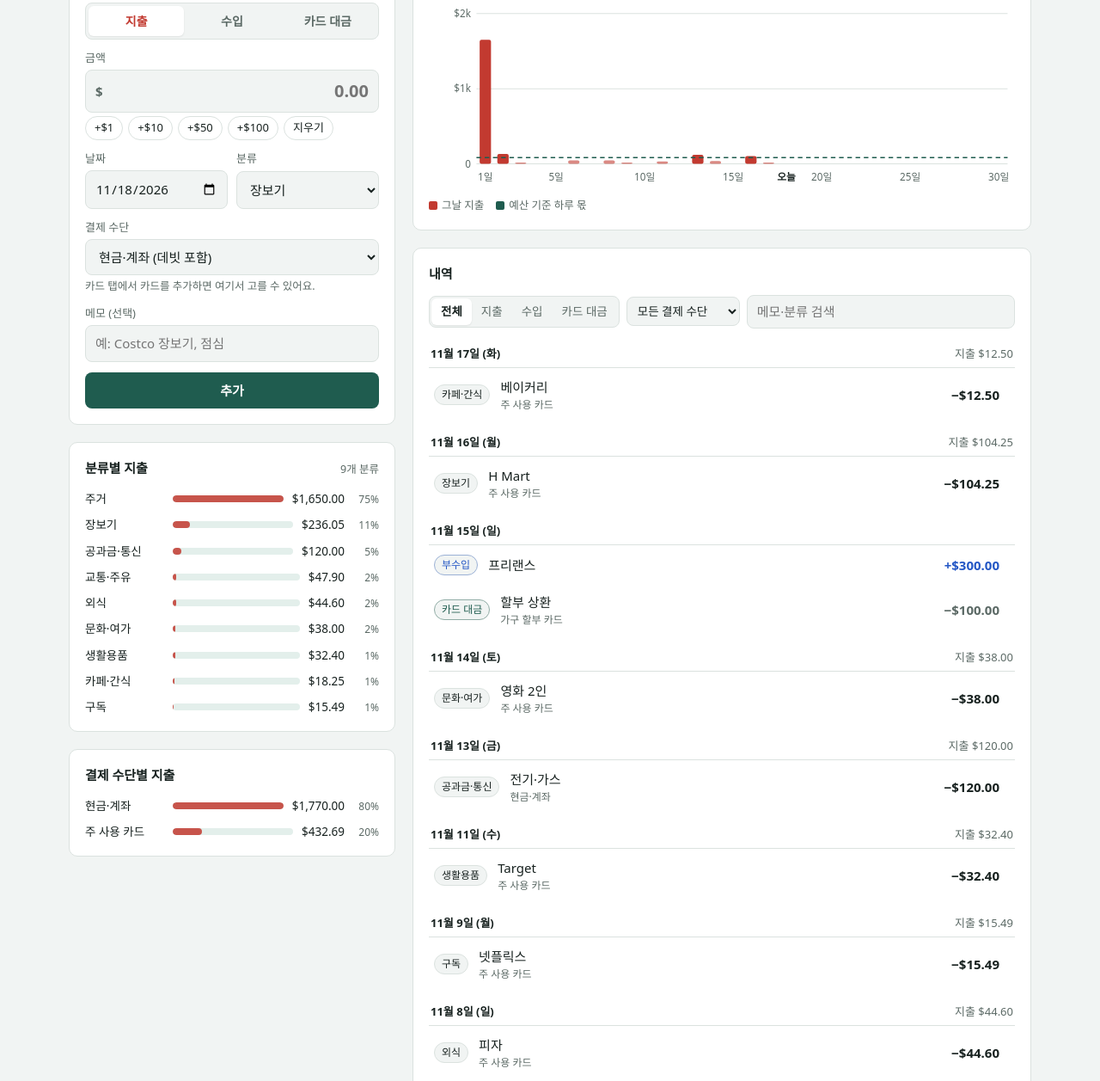
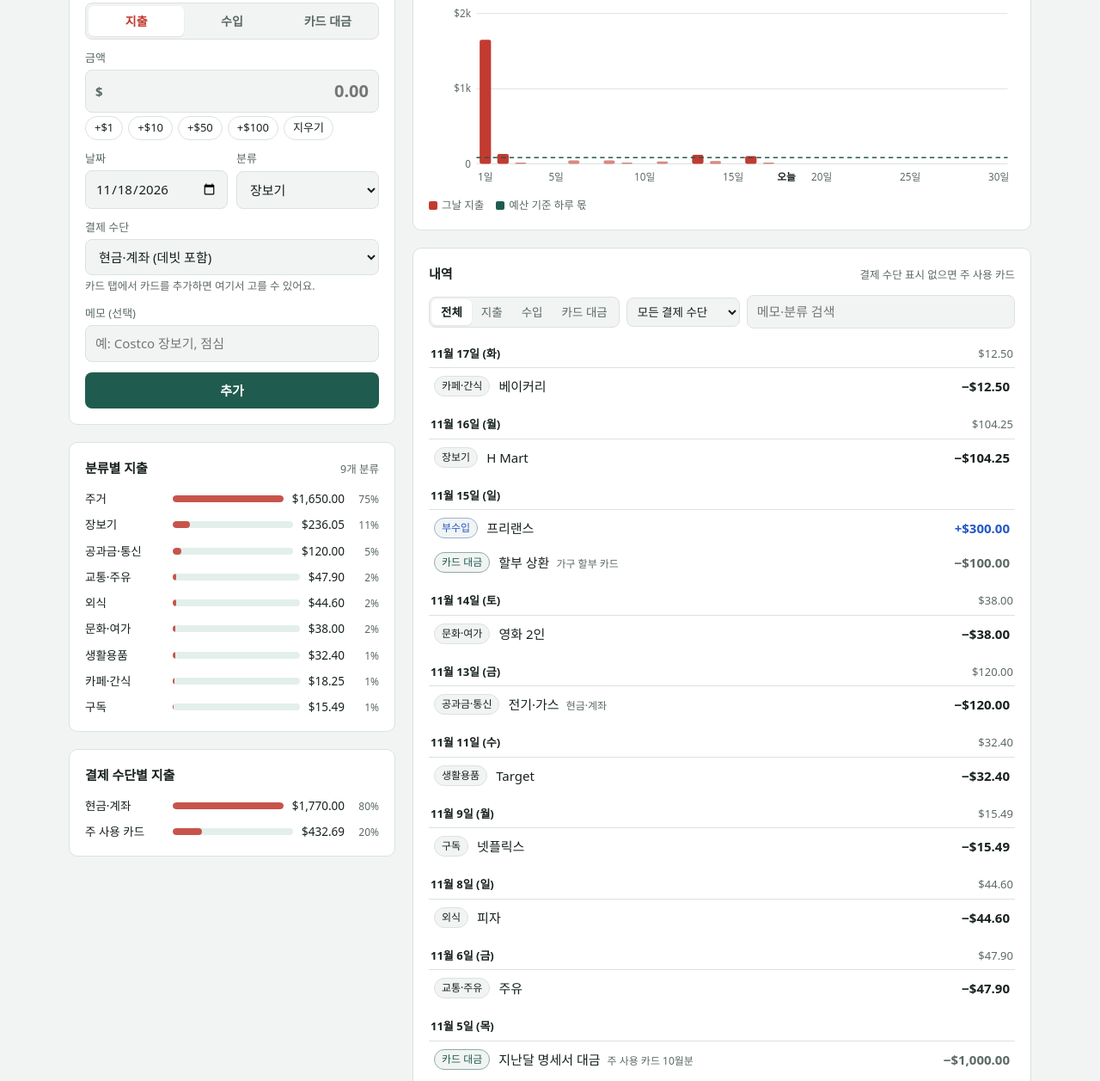
Before and after one commit to Logicore-Jay/ledger, a plain HTML site: page index.html in a window 1280 px wide. Shown: the part 845-2102 px from the top of the page at 86% size. Drawn offline with Linux system fonts and the light colour scheme; a web font is replaced by a local one.

Commit message:
Add files via upload

```diff
--- a/index.html
+++ b/index.html
@@ -161,17 +161,16 @@ form.entry, form.cardform { display: grid; gap: 12px; }
 .day + .day { margin-top: 10px; }
 .dayhead { display: flex; justify-content: space-between; font-size: 13px; color: var(--muted); padding: 6px 2px; border-bottom: 1px solid var(--line); }
 .dayhead strong { color: var(--ink); font-weight: 600; }
-.item { display: grid; grid-template-columns: auto 1fr auto auto; gap: 12px; align-items: center; padding: 9px 6px; border-radius: 8px; }
+.item { display: grid; grid-template-columns: auto 1fr auto; gap: 10px; align-items: center; padding: 6px 6px; border-radius: 8px; min-height: 38px; }
 .item.clickable { cursor: pointer; }
 .item.clickable:hover { background: var(--accent-soft); }
 .item.active { background: var(--accent-soft); box-shadow: inset 3px 0 0 var(--accent); }
 .tag { font-size: 12px; padding: 2px 8px; border-radius: 999px; background: var(--bg); border: 1px solid var(--line); white-space: nowrap; }
 .tag.income { color: var(--income); border-color: color-mix(in srgb, var(--income) 35%, var(--line)); }
 .tag.payment { color: var(--accent); border-color: color-mix(in srgb, var(--accent) 40%, var(--line)); }
-.memo { overflow: hidden; min-width: 0; display: grid; }
-.memo b { font-weight: 400; overflow: hidden; text-overflow: ellipsis; white-space: nowrap; }
-.memo b.none { color: var(--muted); }
-.memo small { color: var(--muted); font-size: 12px; overflow: hidden; text-overflow: ellipsis; white-space: nowrap; }
+.memo { overflow: hidden; min-width: 0; display: flex; align-items: baseline; gap: 8px; }
+.memo b { font-weight: 400; overflow: hidden; text-overflow: ellipsis; white-space: nowrap; flex: 0 1 auto; min-width: 0; }
+.memo small { color: var(--muted); font-size: 12px; overflow: hidden; text-overflow: ellipsis; white-space: nowrap; flex: 0 1 auto; min-width: 0; }
 .amt-cell { font-weight: 600; white-space: nowrap; text-align: right; }
 .amt-cell.income { color: var(--income); }
 .amt-cell.payment { color: var(--muted); }
@@ -921,14 +920,23 @@ body.readonly #backupLoadBtn, body.readonly .cur { display: none !important; }
     const isPay = e.type === "payment";
     const sign = e.type === "income" ? "+" : "−";
     const tagText = isPay ? "카드 대금" : esc(e.category || "기타");
-    const memo = e.memo ? `<b>${esc(e.memo)}</b>` : `<b class="none">메모 없음</b>`;
+    // 한 줄: [분류] 메모(있을 때만) 결제수단(주로 쓰는 것과 다를 때만) ... 금액
     let sub = "";
-    if (isPay) { const c = cardById(e.card); sub = `${esc(c ? c.name : "삭제된 카드")}${e.stmt && c ? " · " + esc(stmtLabel(c, e.stmt).title) : ""}`; }
-    else if (e.type === "expense") sub = esc(methodName(e.method));
-    if (opts.showDate) sub = `${md(e.date)} · ${sub}`;
-    const inner = `<span class="tag ${e.type}">${tagText}</span><span class="memo">${memo}${sub ? `<small>${sub}</small>` : ""}</span><span class="amt-cell num ${e.type}">${sign}${money(e.amount).replace("−", "")}</span>`;
-    if (e.example || state.readonly) return `<div class="item">${inner}<span></span></div>`;
-    return `<div class="item clickable${state.editingId === e.id ? " active" : ""}" data-id="${esc(e.id)}" role="button" tabindex="0" aria-label="${tagText} ${money(e.amount)} 수정">${inner}<button class="del" type="button" data-del="${esc(e.id)}" aria-label="${tagText} ${money(e.amount)} 삭제">×</button></div>`;
+    if (isPay) { const c = cardById(e.card); sub = `${esc(c ? c.name : "삭제된 카드")}${e.stmt && c ? ` ${Number(e.stmt.slice(5))}월분` : ""}`; }
+    else if (e.type === "expense" && !opts.hideMethod && (e.method || "cash") !== opts.mainMethod) sub = esc(methodName(e.method));
+    if (opts.showDate) sub = md(e.date) + (sub ? ` · ${sub}` : "");
+    const text = `<span class="memo">${e.memo ? `<b>${esc(e.memo)}</b>` : ""}${sub ? `<small>${sub}</small>` : ""}</span>`;
+    const inner = `<span class="tag ${e.type}">${tagText}</span>${text}<span class="amt-cell num ${e.type}">${sign}${money(e.amount).replace("−", "")}</span>`;
+    if (e.example || state.readonly) return `<div class="item">${inner}</div>`;
+    return `<div class="item clickable${state.editingId === e.id ? " active" : ""}" data-id="${esc(e.id)}" role="button" tabindex="0" aria-label="${tagText} ${money(e.amount)} 수정·삭제">${inner}</div>`;
+  }
+  // 이 목록에서 가장 많이 쓴 결제 수단: 줄마다 반복하지 않고 제목 옆에 한 번만 알린다
+  function mainMethodOf(rows) {
+    const count = new Map();
+    for (const e of rows) if (e.type === "expense") { const m = e.method || "cash"; count.set(m, (count.get(m) || 0) + 1); }
+    let best = null, n = 0;
+    for (const [m, c] of count) if (c > n) { best = m; n = c; }
+    return best;
   }
 
   function renderList(list) {
@@ -942,6 +950,10 @@ body.readonly #backupLoadBtn, body.readonly .cur { display: none !important; }
     const subs = [];
     if (state.filter !== "all") subs.push({ expense: "지출만", income: "수입만", payment: "카드 대금만" }[state.filter]);
     if (mf !== "all") subs.push(methodName(mf));
+    const mainMethod = mf === "all" ? mainMethodOf(rows) : null;
+    const showsOthers = mainMethod && rows.some((e) => e.type === "expense" && (e.method || "cash") !== mainMethod);
+    if (mainMethod && showsOthers) subs.push(`결제 수단 표시 없으면 ${methodName(mainMethod)}`);
+    else if (mainMethod) subs.push(`모두 ${methodName(mainMethod)}`);
     $("listSub").textContent = subs.join(" · ");
     $("listCount").textContent = `${rows.length}건` + (rows.length ? ` · 지출 ${money(sum(rows.filter((e) => e.type === "expense")))}` : "");
     if (!rows.length) { $("list").innerHTML = `<p class="empty">${list.length ? "조건에 맞는 내역이 없어요." : "이 달에는 기록이 없어요. 왼쪽에서 첫 내역을 추가해 보세요."}</p>`; return; }
@@ -951,7 +963,7 @@ body.readonly #backupLoadBtn, body.readonly .cur { display: none !important; }
     for (const [date, items] of groups) {
       const d = new Date(date + "T00:00:00");
       const spent = sum(items.filter((e) => e.type === "expense"));
-      html += `<div class="day"><div class="dayhead"><strong>${d.getMonth() + 1}월 ${d.getDate()}일 (${DOW[d.getDay()]})</strong><span class="num">${spent ? "지출 " + money(spent) : ""}</span></div>${items.map((e) => entryRow(e)).join("")}</div>`;
+      html += `<div class="day"><div class="dayhead"><strong>${d.getMonth() + 1}월 ${d.getDate()}일 (${DOW[d.getDay()]})</strong><span class="num">${spent ? money(spent) : ""}</span></div>${items.map((e) => entryRow(e, { mainMethod, hideMethod: mf !== "all" })).join("")}</div>`;
     }
     $("list").innerHTML = html;
   }
@@ -1279,7 +1291,7 @@ body.readonly #backupLoadBtn, body.readonly .cur { display: none !important; }
       </div>
       ${recon}
       <div class="cats">${barRows(catRows, charged, "이 명세서 기간에 기록된 사용이 없어요.")}</div>
-      <div>${charges.length ? charges.map((e) => entryRow(e, { showDate: true })).join("") : ""}</div>
+      <div>${charges.length ? charges.map((e) => entryRow(e, { showDate: true, hideMethod: true })).join("") : ""}</div>
       ${card.id.startsWith("exc") ? "" : `<div class="actions"><button class="textbtn" type="button" data-addcharge="${esc(card.id)}">+ 이 명세서에 사용 내역 추가</button><button class="textbtn" type="button" data-addpay="${esc(card.id)}">+ 이 명세서 대금 납부 기록</button></div>`}
       <h2>최근 납부 기록</h2>
       <div class="paylist">${recentPays.length ? recentPays.map((e) => `<div><span>${e.date}${e.stmt ? ` · ${esc(stmtLabel(card, e.stmt).title)}` : ""}</span><span class="num">${money(e.amount)}</span></div>`).join("") : `<p class="empty">납부 기록이 없어요.</p>`}</div>`;
--- a/sw.js
+++ b/sw.js
@@ -1,6 +1,6 @@
 // 오프라인에서도 가계부가 열리도록 앱 파일을 기기에 보관한다.
 // 앱 파일을 고친 뒤 다시 올릴 때는 VERSION 숫자를 올려야 휴대폰이 새 버전을 받는다.
-const VERSION = "ledger-v6";
+const VERSION = "ledger-v7";
 const APP_FILES = ["./", "./index.html", "./manifest.webmanifest?v=pig", "./icon-pig-192.png", "./icon-pig-512.png", "./apple-touch-icon-pig.png"];
 
 self.addEventListener("install", (event) => {
```
